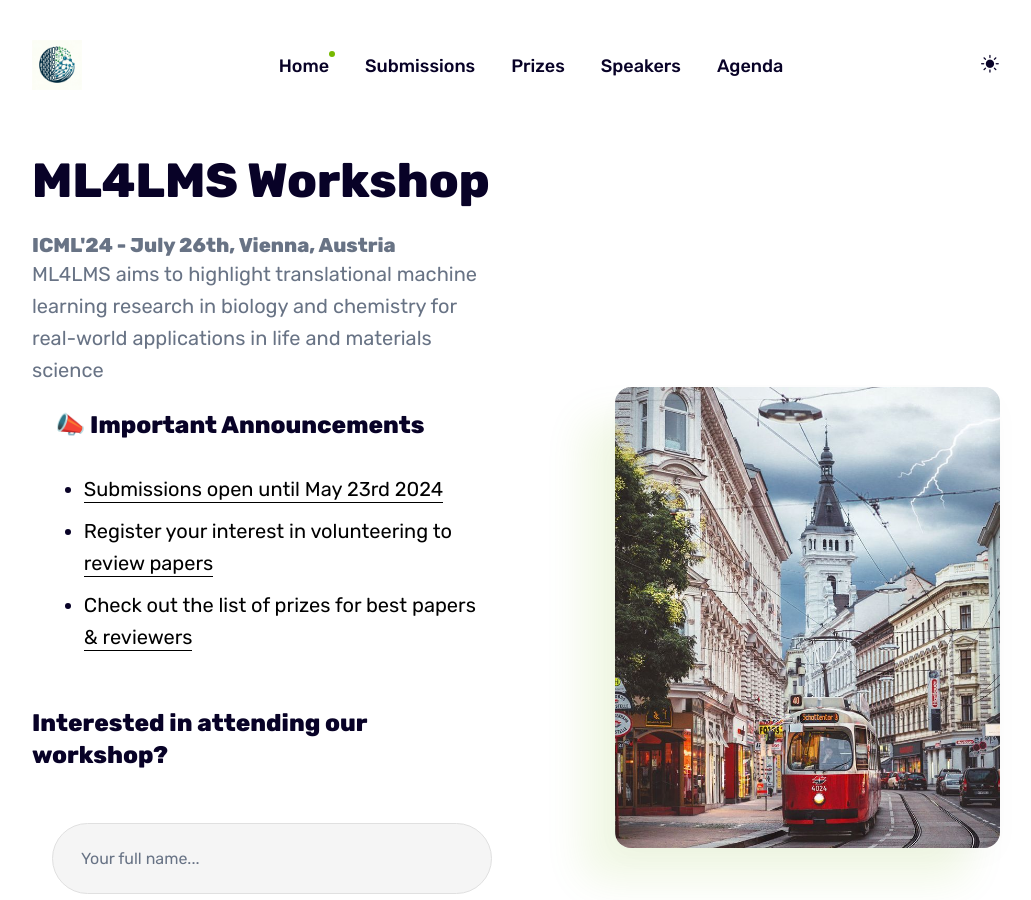
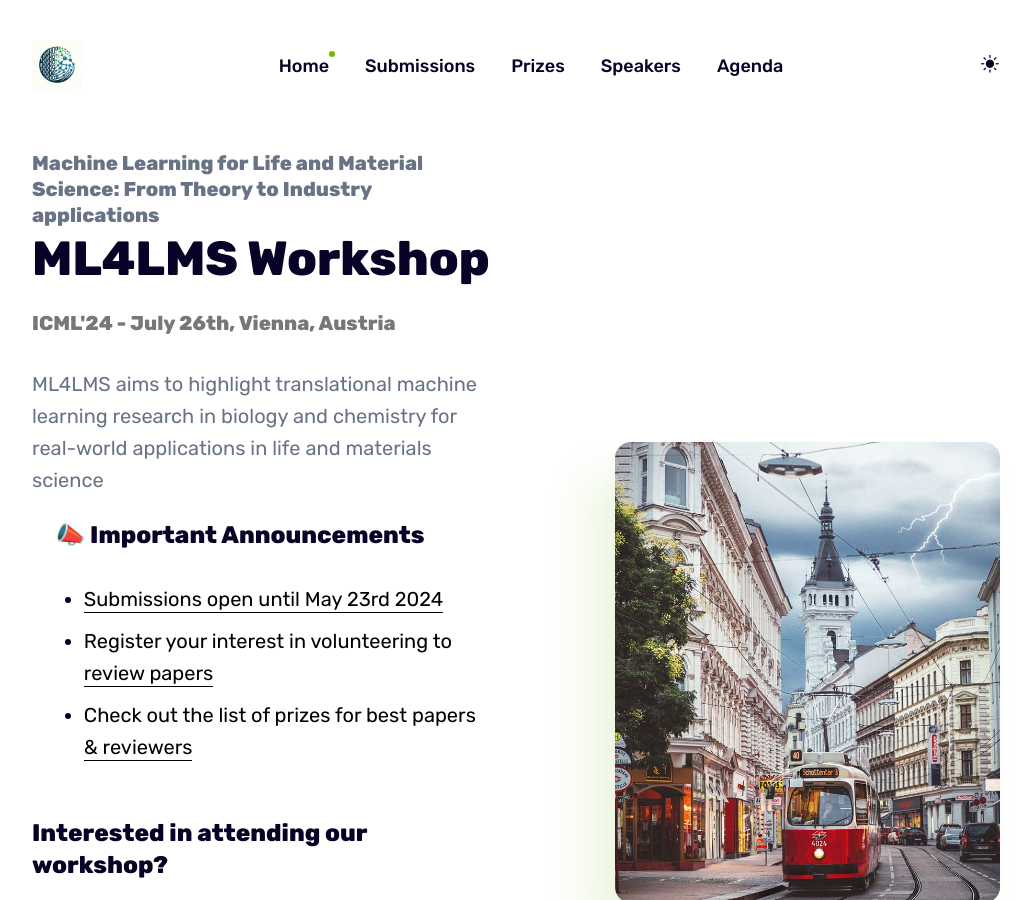
Before and after one commit to icml-ml4lms/icml-ml4lms.github.io, a Jekyll site: the page built from index.html, in a window 1280 px wide and 900 px high. Shown: the whole window, without its empty margins (124-1155 px from the left). Built offline with Jekyll 4.4.1, drawn with Linux system fonts in a browser that asks for light colours; the list of posts is cut into pages by our own code.

Commit message:
Description & VantAI logo

```diff
--- a/_data/settings.yml
+++ b/_data/settings.yml
@@ -57,6 +57,7 @@
 hero:
   enable: true
   hero__title: ML4LMS Workshop
+  hero__workshopname: 'Machine Learning for Life and Material Science: From Theory to Industry applications'
   hero__subtitle: ICML'24 - July 26th, Vienna, Austria
   hero__description: ML4LMS aims to highlight translational machine learning research in biology and chemistry for real-world applications in life and materials science
   hero__image: "/images/vienna_austria.jpeg"
@@ -92,6 +93,11 @@
   - name: SANDBOXAQ
     link: "https://www.sandboxaq.com/"
     image: "/images/sandboxaq_logo.png"
+    size: 100
+
+  - name: VANTAI
+    link: "https://www.vant.ai/"
+    image: "/images/vantai_logo.png"
     size: 100
 
 
--- a/_includes/section-hero.html
+++ b/_includes/section-hero.html
@@ -40,15 +40,23 @@
     <div class="row">
 
       <div class="col col-6 col-d-12">
+
         <div class="hero__left">
         <!--{% if site.data.settings.author.author__avatar %}
           <div class="hero__avatar">
             <img class="lazy" data-src="{{ site.data.settings.author.author__avatar }}" alt="{{ site.data.settings.author.author__name }}">
           </div>-->
           {% endif %}
-          <h1 class="hero__title">{{ site.data.settings.hero.hero__title }}</h1>
-          <h3 class="hero__description">{{ site.data.settings.hero.hero__subtitle }}</h3>
+          <h1 class="hero__description">{{ site.data.settings.hero.hero__workshopname }}</h1>
+
+          <h2 class="hero__title">{{ site.data.settings.hero.hero__title }}</h2>
+
+
+         <h4 style="color: #777;">ICML'24 - July 26th, Vienna, Austria          </h4>
+        <!-- <h3 class="hero__description">{{ site.data.settings.hero.hero__subtitle }}</h3>
+        -->
           <p class="hero__description">{{ site.data.settings.hero.hero__description }}</p>
+
 
           <div style="border: 0px solid rgb(39, 11, 152); background-color: rgba(255, 255, 255, 0.605); border-radius: 12px; padding: 3%; margin: 2%;">
             <!-- First Div for Announcements -->
```
Also changed, not shown: images/vantai_logo.png (added), 7 other files.
